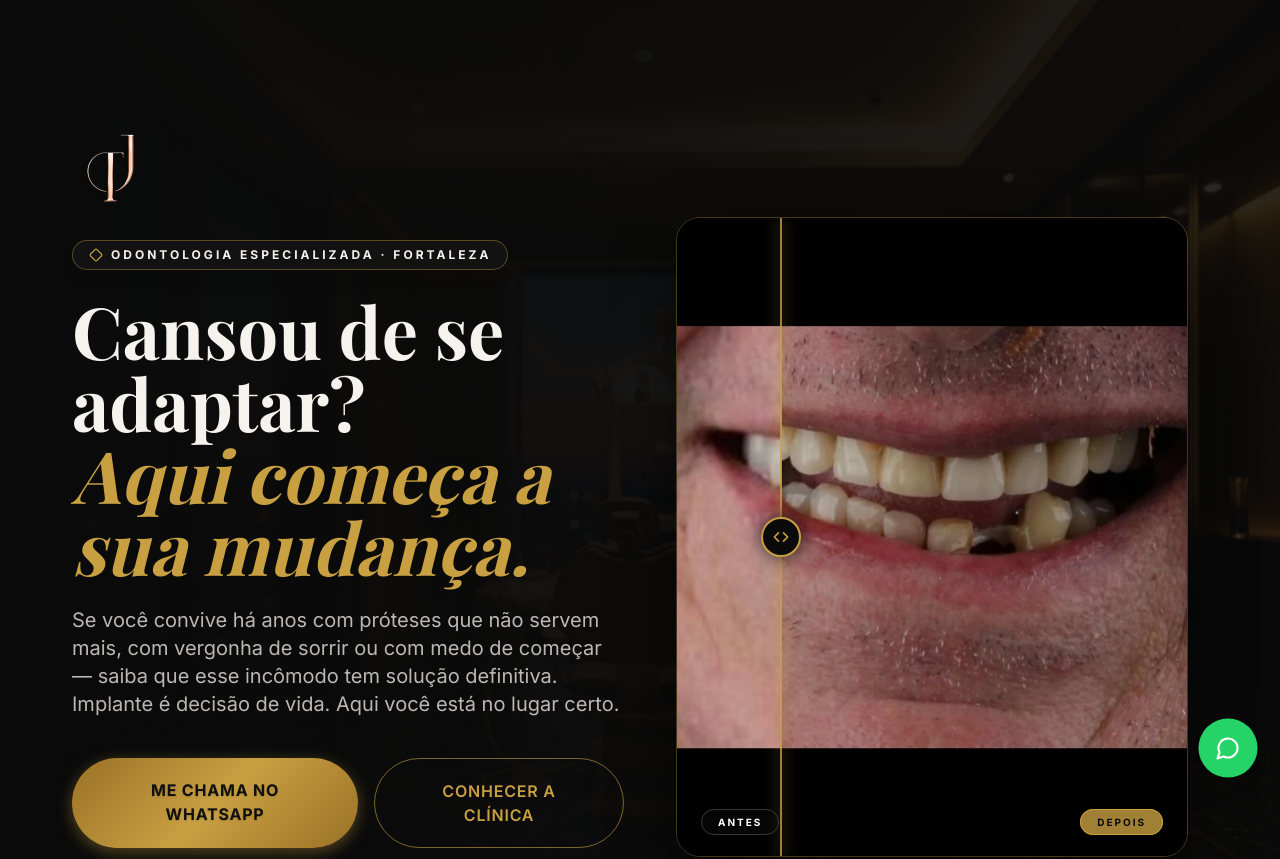
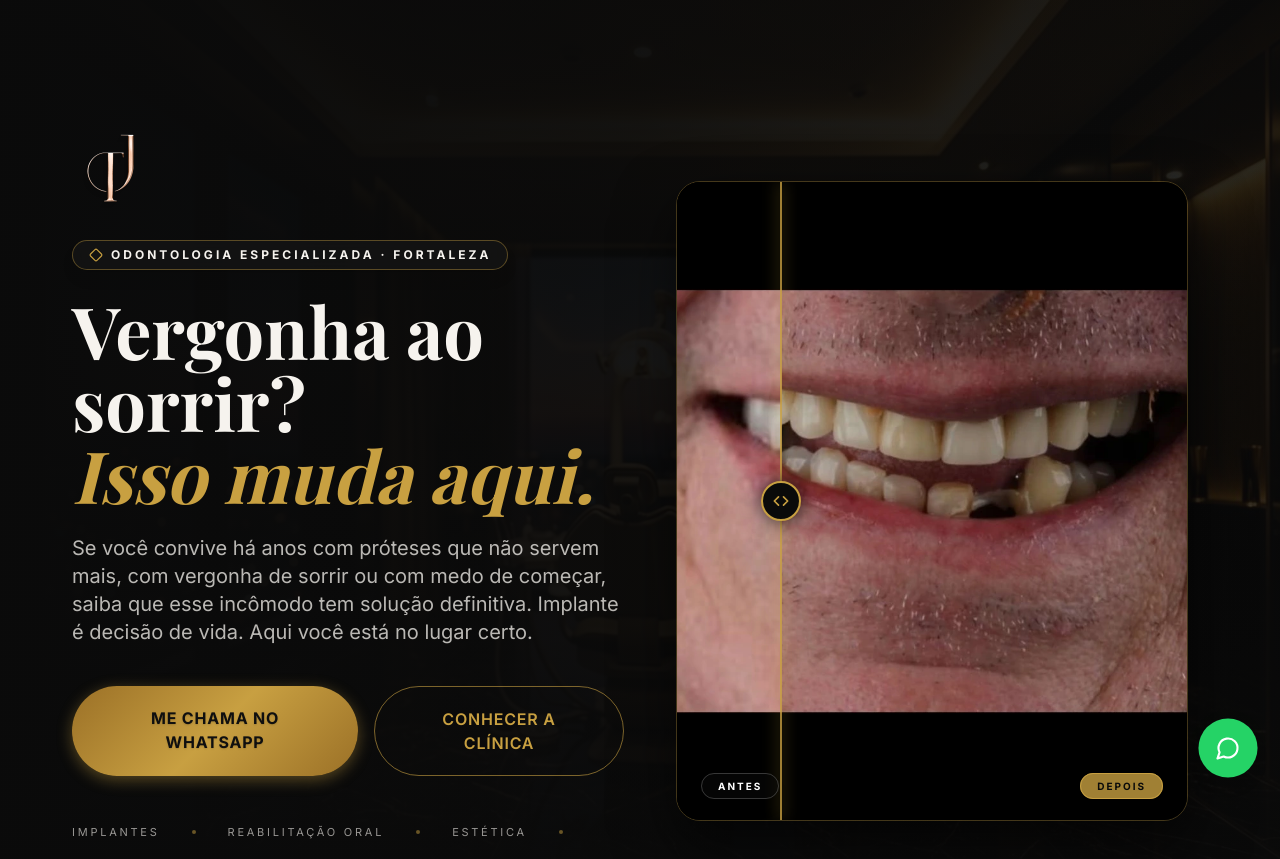
Before and after one commit to rodrigocr0/nobleclinic, a React (Vite) app: page / in a window 1280 px wide. Shown: the top 859 px of the page. Built offline with nearby package versions, Linux system fonts and the light colour scheme; the HTML template or start-up script is replaced by a standard one.

Commit message:
copy: updated hero section headline and removed AI-like em dash from subheadline

```diff
--- a/src/components/natalia/HeroSection.tsx
+++ b/src/components/natalia/HeroSection.tsx
@@ -56,13 +56,13 @@ export function HeroSection() {
 
             {/* Headline — ICP-focused: speaks to years of suffering */}
             <h1 className="font-display text-4xl sm:text-5xl lg:text-6xl xl:text-7xl font-bold leading-[1.05] text-foreground mb-6">
-              Cansou de se adaptar? <br />
-              <span className="text-gold italic">Aqui começa a sua mudança.</span>
+              Vergonha ao sorrir? <br />
+              <span className="text-gold italic">Isso muda aqui.</span>
             </h1>
 
             {/* Subheadline — Empathy + Transformation */}
             <p className="font-body text-base sm:text-lg lg:text-xl text-foreground/75 mb-10 max-w-xl leading-relaxed">
-              Se você convive há anos com próteses que não servem mais, com vergonha de sorrir ou com medo de começar — saiba que esse incômodo tem solução definitiva. Implante é decisão de vida. Aqui você está no lugar certo.
+              Se você convive há anos com próteses que não servem mais, com vergonha de sorrir ou com medo de começar, saiba que esse incômodo tem solução definitiva. Implante é decisão de vida. Aqui você está no lugar certo.
             </p>
 
             {/* CTAs — "Me chama" as primary CTA */}
```
